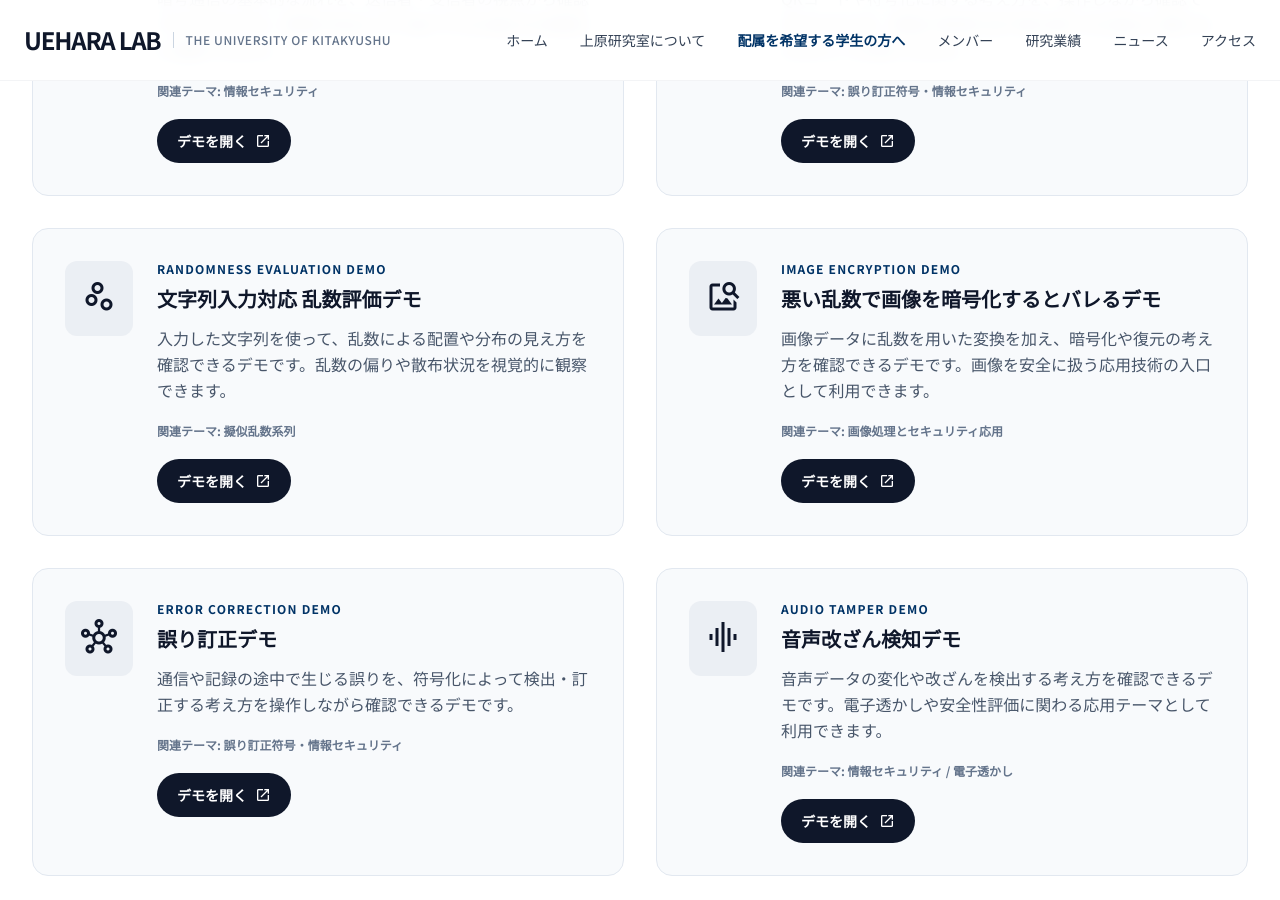
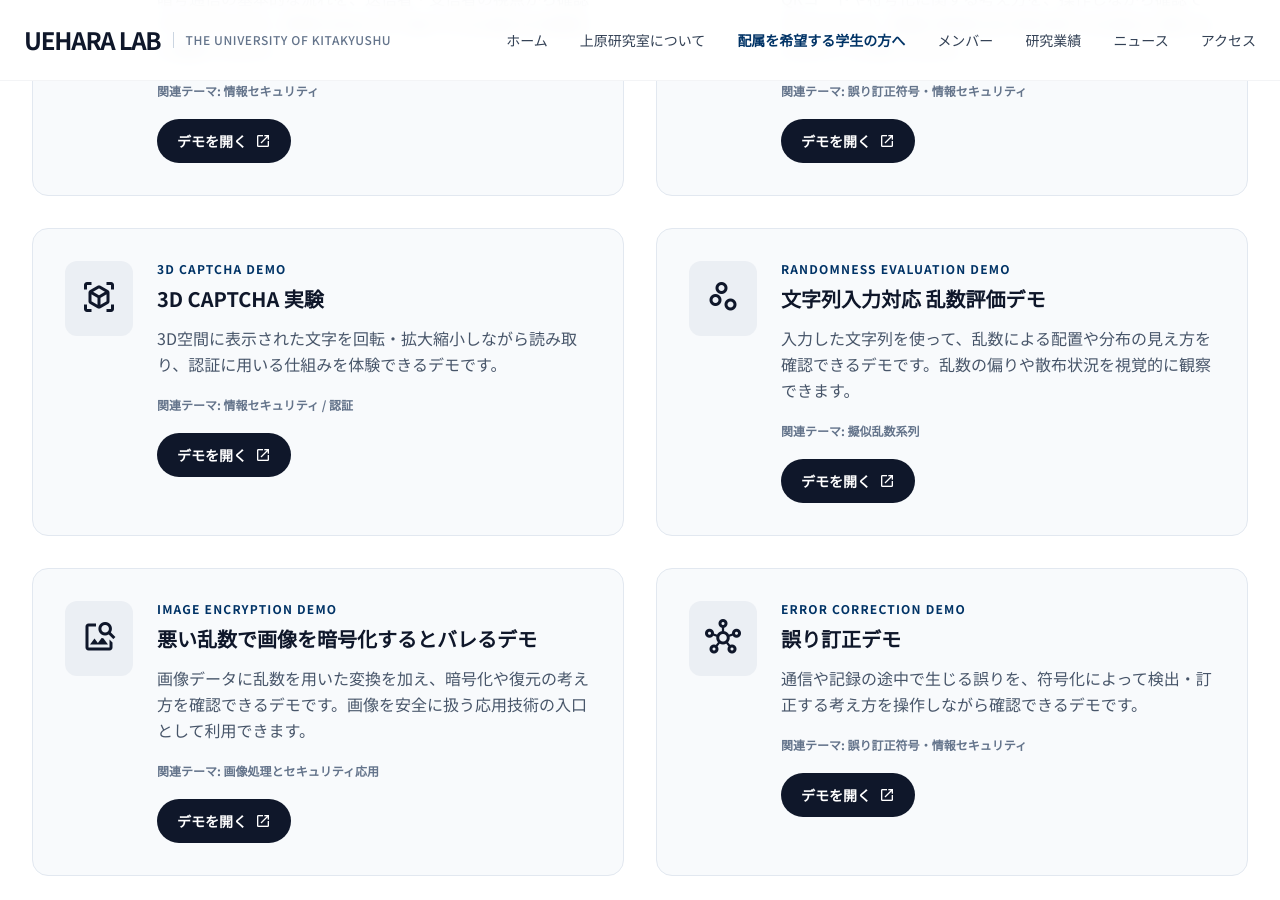
Before and after one commit to Uehara-Lab/site, a Jekyll site: the page built from research_demo.html, in a window 1280 px wide and 900 px high, scrolled down 943 px. Built offline with Jekyll 4.4.1, drawn with Linux system fonts in a browser that asks for light colours; nearby versions of some CDN libraries.

Commit message:
20260615 デモページにchaのリンクを追加

```diff
--- a/research_demo.html
+++ b/research_demo.html
@@ -89,6 +89,25 @@
               </p>
               <p class="text-xs font-bold text-slate-500 mb-5">関連テーマ: 誤り訂正符号・情報セキュリティ</p>
               <a class="inline-flex items-center gap-2 rounded-full bg-lab-navy px-5 py-2.5 text-sm font-bold text-white hover:bg-slate-800 transition-colors" href="https://dualqr.vercel.app/" target="_blank" rel="noopener noreferrer">
+                デモを開く
+                <span class="material-symbols-outlined text-base" aria-hidden="true">open_in_new</span>
+              </a>
+            </div>
+          </div>
+        </article>
+        <article class="group bg-slate-50 p-8 rounded-2xl border border-slate-200 hover:shadow-xl transition-all">
+          <div class="flex items-start gap-6">
+            <div class="bg-primary/5 p-4 rounded-xl group-hover:bg-primary group-hover:text-white transition-colors">
+              <span class="material-symbols-outlined text-4xl" aria-hidden="true">view_in_ar</span>
+            </div>
+            <div>
+              <p class="text-xs font-bold uppercase tracking-widest text-primary mb-2">3D CAPTCHA Demo</p>
+              <h3 class="text-xl font-bold mb-3">3D CAPTCHA 実験</h3>
+              <p class="text-slate-600 leading-relaxed mb-5">
+                3D空間に表示された文字を回転・拡大縮小しながら読み取り、認証に用いる仕組みを体験できるデモです。
+              </p>
+              <p class="text-xs font-bold text-slate-500 mb-5">関連テーマ: 情報セキュリティ / 認証</p>
+              <a class="inline-flex items-center gap-2 rounded-full bg-lab-navy px-5 py-2.5 text-sm font-bold text-white hover:bg-slate-800 transition-colors" href="https://ko-max-123.github.io/3d-cha-ui-update/" target="_blank" rel="noopener noreferrer">
                 デモを開く
                 <span class="material-symbols-outlined text-base" aria-hidden="true">open_in_new</span>
               </a>
```
